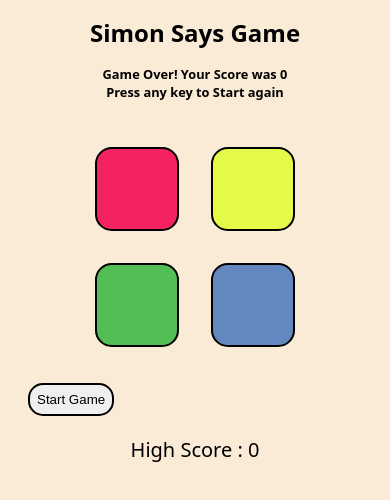
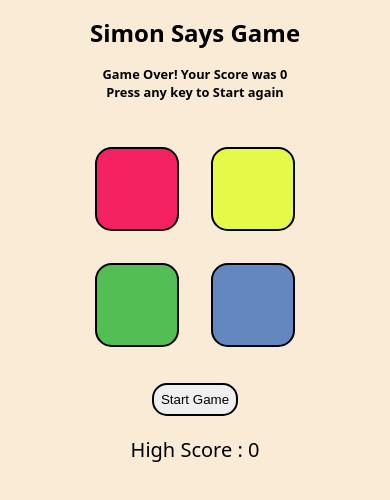
Before and after one commit to Narendra-9/simonsSaysGame, a plain HTML site: page index.html in a window 390 px wide. Both pictures are taken after a click on the element 137 px from the left and 171 px from the top of the page. Drawn offline with Linux system fonts and the light colour scheme.

Commit message:
final_commit

```diff
--- a/script.js
+++ b/script.js
@@ -61,7 +61,7 @@ function checkans(idx){
         setTimeout(function(){
             document.querySelector("body").style.backgroundColor="antiquewhite";
         },250)
-        startbtn.style.display="block"
+        startbtn.style.display="inline-block"
         if(level>highestScore){
             highestScore=level;
             document.querySelector(".high").innerHTML=`High Score : ${level}`;
--- a/style.css
+++ b/style.css
@@ -48,7 +48,14 @@ body{
     font-size: 20px;
 }
 .startbtn{
-    display: none;
+    display: inline-block;
+        /* position: absolute; */
+        /* top: 370px; */
+        /* left: 120px; */
+    padding: 7px;
+    border-radius: 15px;
+    border: 2px solid ;
+    margin: 20px;
 }
 .extra{
     /* text-align: center; */
@@ -82,18 +89,6 @@ body{
     .second-row{
         display: flex;
     }
-    .high{
-        /* left: 100px; */
-        top: 415px;
-    }
-    .startbtn{
-        display: inline-block;
-        /* position: absolute; */
-        /* top: 370px; */
-        /* left: 120px; */
-        padding: 7px;
-        border-radius: 15px;
-        border: 2px solid ;
-        margin: 20px;
-    }
+
+
 }
```
